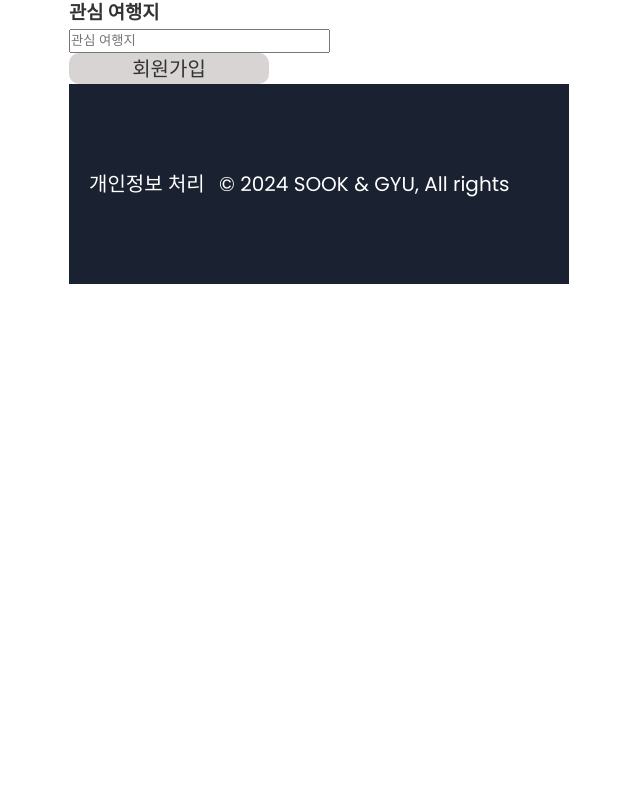
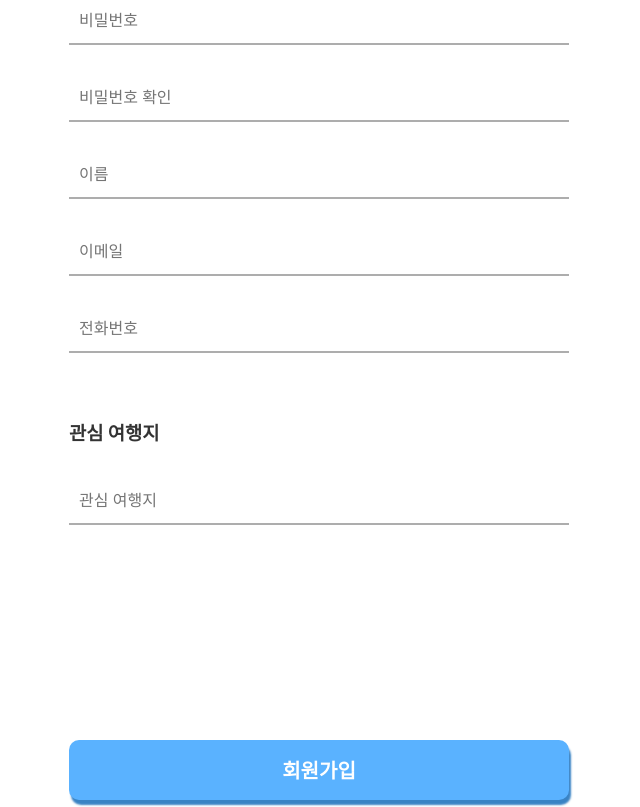
Before and after one commit to devgiants75/project-wabangb, a React (Create React App) app: page /signup in a window 1280 px wide. Shown: the part 556-1363 px from the top of the page, without its empty margins (321-961 px from the left). Before the commit the page ends 1040 px from the top, so only its background shows below. Built offline with nearby package versions, Linux system fonts and the light colour scheme; a web font is replaced by a local one.

Commit message:
20240705 signup acs

```diff
--- a/src/styles/signUp.css
+++ b/src/styles/signUp.css
@@ -4,6 +4,52 @@
     font-family: 'Poppins', sans-serif;
     margin: 0;
     padding: 0;
+    color: #333;
+    text-decoration: none;
+}
+
+/* 헤더와 푸터 위로 올라왔는데 이렇게 하니 안으로 들어감. */
+.content-container {
+    display: flex;
+    flex-direction: column;
+    align-items: center;
+}
+
+.input-box {
+    width: 100%;
+    display: flex;
+    flex-direction: column;
+}
+
+.input-box h3 {
+    text-align: left;
+    margin-top: 50px;
+    margin-bottom: 15px;
+}
+
+.textForm {
+    margin-bottom: 15px;
+    border-bottom: 2px solid #adadad;
+}
+
+.textForm input {
+    width: 100%;
+    padding: 10px;
     box-sizing: border-box;
-    color: #333;
+    border: none;
+    margin-top: 15px;
+    font-size: 16px;
 }
+
+button {
+    margin-top: 200px;
+    margin-bottom: 40px;
+    width: 100%;
+    height: 60px;
+    background-color: #5AB2FF;
+    color: #fff;
+    font-weight: bold;
+    border: none;
+    box-shadow: 2px 5px 2px #3983c4;
+    cursor: pointer;
+}
--- a/src/views/SignUp.tsx
+++ b/src/views/SignUp.tsx
@@ -8,6 +8,11 @@ export default function SignUp() {
   return (
     <>
       <Header />
+      {/*
+        헤더와 푸터 위로 올라온 컨텐츠가 메인으로 감싸고
+        css를 만져주니 안으로 들어감.
+      */}
+      <main className='content-container'>
         <form className='input-box'>
           <h3>필수 입력</h3>
           <div className='textForm'>
@@ -53,8 +58,9 @@ export default function SignUp() {
               placeholder='관심 여행지'
             />
           </div>
+        <button type='submit'>회원가입</button>
         </form>
-      <button type='submit'>회원가입</button>
+      </main>
       <Footer />
     </>
   )
```
Lines whose indentation alone changed are shown as unchanged.
